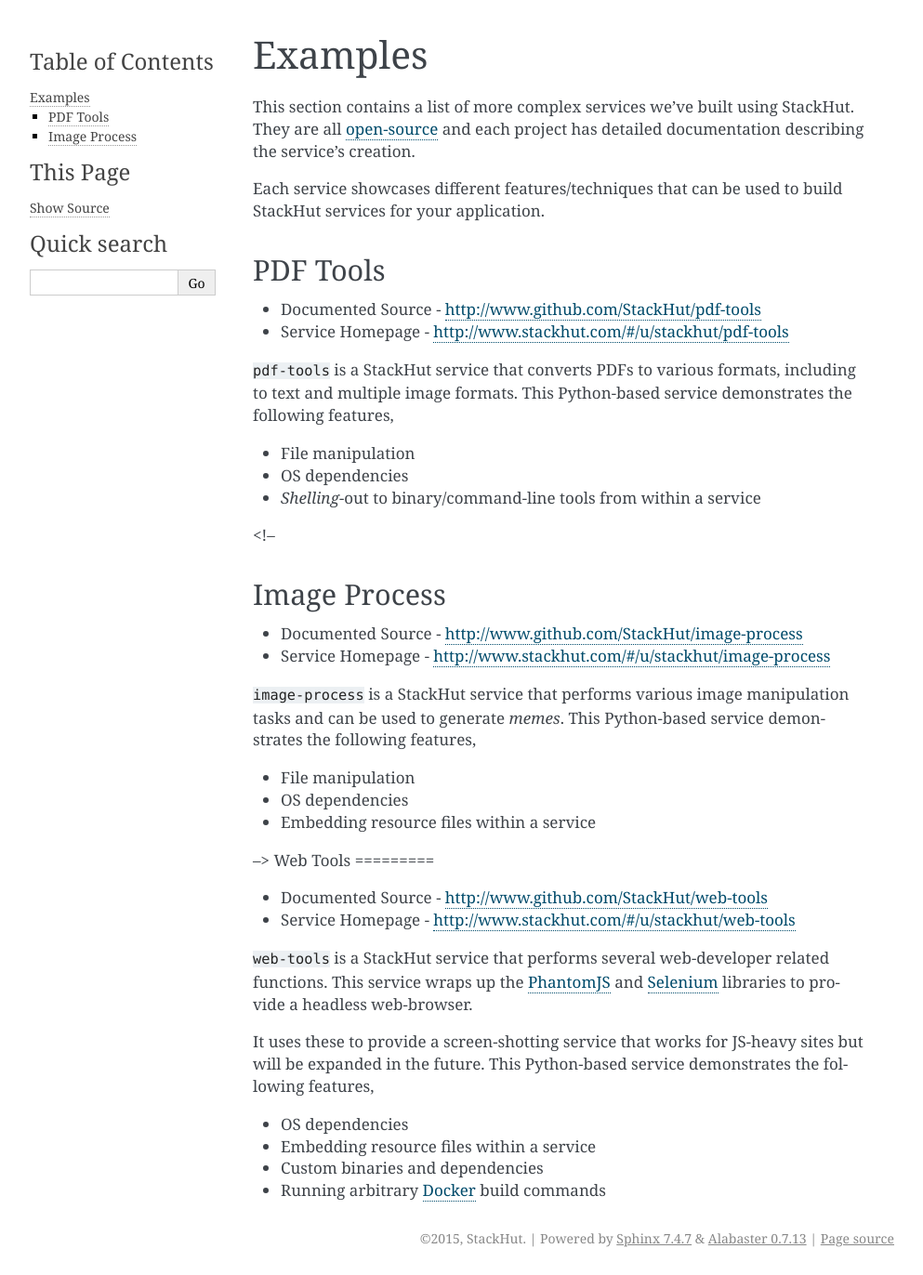
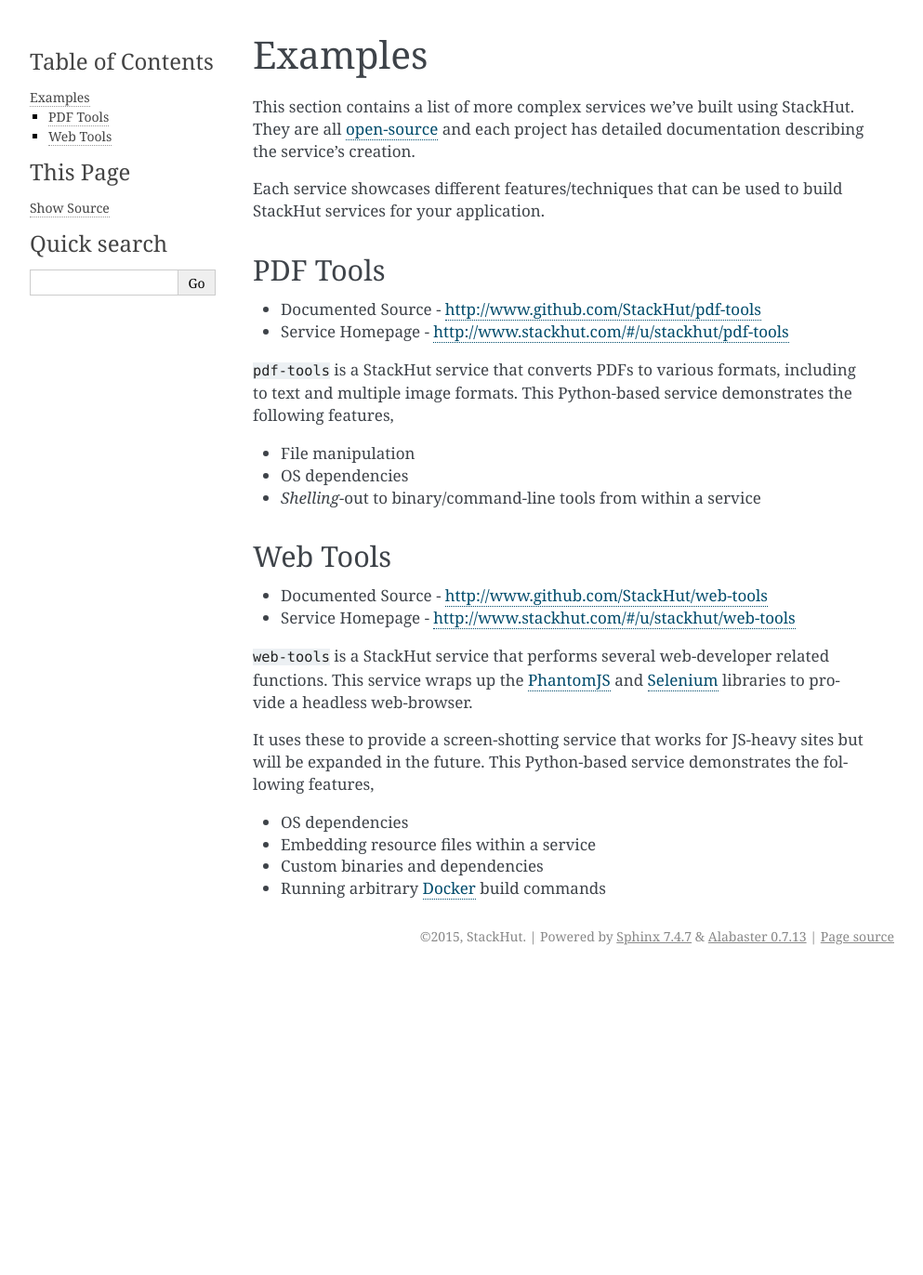
Before and after one commit to nstack/stackhut, a Sphinx documentation site: the page built from docs/examples/index.rst, in a window 1280 px wide. Shown: the whole page at 93% size, without its empty margins (148-1141 px from the left). Built offline with Sphinx 7.4.7, drawn with Linux system fonts in a browser that asks for light colours; pages that are not in the unit, such as notebooks, are missing from menus; after the commit the page ends 1047 px from its top, so only the background shows below that.

Commit message:
Update index.rst

```diff
--- a/docs/examples/index.rst
+++ b/docs/examples/index.rst
@@ -21,21 +21,6 @@
 * OS dependencies
 * *Shelling*-out to binary/command-line tools from within a service
 
-<!--
-
-Image Process
-=============
-
-* Documented Source - http://www.github.com/StackHut/image-process
-* Service Homepage - http://www.stackhut.com/#/u/stackhut/image-process
-
-``image-process`` is a StackHut service that performs various image manipulation tasks and can be used to generate *memes*. This Python-based service demonstrates the following features,
-
-* File manipulation
-* OS dependencies
-* Embedding resource files within a service
-
--->
 Web Tools
 =========
 
```
